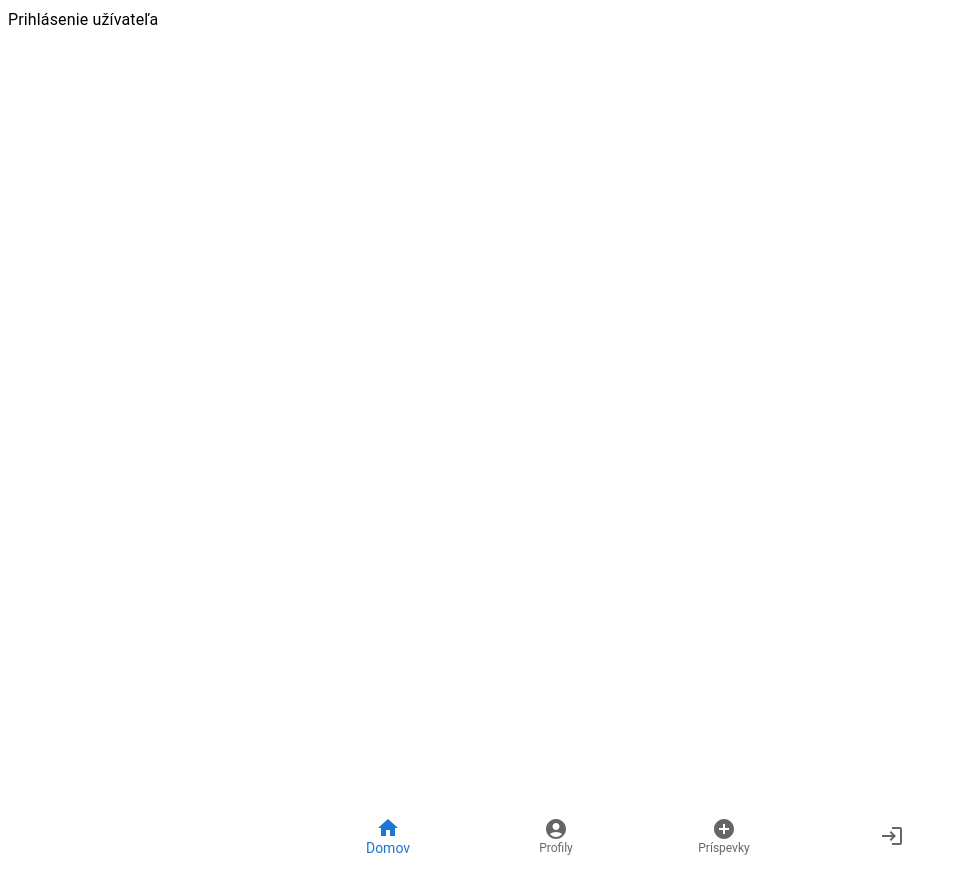
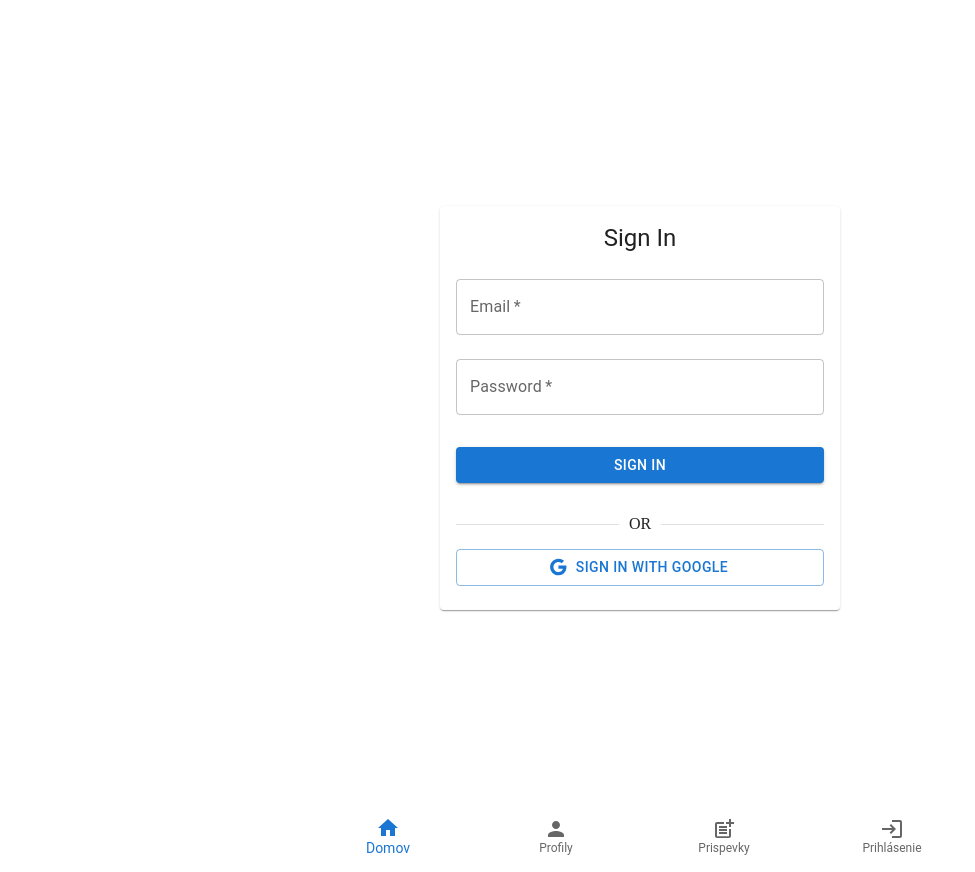
Before and after one commit to KubanMichal/snap-zoska, a Next.js app: page /auth/prihlasenie in a window 1280 px wide. Shown: the whole page, without its empty margins (0-975 px from the left). Built offline with nearby package versions, Linux system fonts and the light colour scheme; no server answers.

Commit message:
opraveny_navbar

```diff
--- a/src/app/auth/prihlasenie/page.tsx
+++ b/src/app/auth/prihlasenie/page.tsx
@@ -1,14 +1,103 @@
-// src/app/auth/prihlasenie/page.tsx
+'use client'
 
-import Typography from "@mui/material/Typography";
+import { useState } from 'react'
+import { signIn } from 'next-auth/react'
+import { useRouter } from 'next/navigation'
+import {
+  Button,
+  TextField,
+  Card,
+  CardContent,
+  Typography,
+  Divider,
+  Box
+} from '@mui/material'
+import GoogleIcon from '@mui/icons-material/Google'
 
-export const metadata = { title: "Prihlásenie užívateľa | ZoškaSnap" };
+export default function SignInPage() {
+  const [email, setEmail] = useState('')
+  const [password, setPassword] = useState('')
+  const [error, setError] = useState('')
+  const router = useRouter()
 
-export default function SignIn() {
+  const handleEmailSignIn = async (e: React.FormEvent) => {
+    e.preventDefault()
+    setError('')
+
+    try {
+      const result = await signIn('credentials', {
+        redirect: false,
+        email,
+        password,
+      })
+
+      if (result?.error) {
+        setError('Invalid email or password')
+      } else {
+        router.push('/')
+      }
+    } catch (err) {
+      setError('An error occurred. Please try again.')
+    }
+  }
+
+  const handleGoogleSignIn = () => {
+    signIn('google', { callbackUrl: '/' })
+  }
 
   return (
-
-      <Typography> Prihlásenie užívateľa </Typography>
-
-  );
+    <Box sx={{ display: 'flex', justifyContent: 'center', alignItems: 'center', minHeight: '100vh' }}>
+      <Card sx={{ maxWidth: 400, width: '100%' }}>
+        <CardContent>
+          <Typography gutterBottom variant="h5" component="div" align="center">
+            Sign In
+          </Typography>
+          <form onSubmit={handleEmailSignIn}>
+            <TextField
+              fullWidth
+              label="Email"
+              variant="outlined"
+              margin="normal"
+              value={email}
+              onChange={(e) => setEmail(e.target.value)}
+              required
+            />
+            <TextField
+              fullWidth
+              label="Password"
+              type="password"
+              variant="outlined"
+              margin="normal"
+              value={password}
+              onChange={(e) => setPassword(e.target.value)}
+              required
+            />
+            {error && (
+              <Typography color="error" variant="body2" align="center" sx={{ mt: 2 }}>
+                {error}
+              </Typography>
+            )}
+            <Button
+              type="submit"
+              fullWidth
+              variant="contained"
+              color="primary"
+              sx={{ mt: 3, mb: 2 }}
+            >
+              Sign In
+            </Button>
+          </form>
+          <Divider sx={{ my: 2 }}>OR</Divider>
+          <Button
+            variant="outlined"
+            startIcon={<GoogleIcon />}
+            onClick={handleGoogleSignIn}
+            fullWidth
+          >
+            Sign in with Google
+          </Button>
+        </CardContent>
+      </Card>
+    </Box>
+  )
 }
--- a/src/components/NavBar.tsx
+++ b/src/components/NavBar.tsx
@@ -1,65 +1,75 @@
-// /src/components/Navbar.tsx
-"use client";
+'use client'
 
-import * as React from 'react';
-import { BottomNavigation, BottomNavigationAction, Box } from '@mui/material';
-import HomeIcon from '@mui/icons-material/Home';
-import AccountCircleIcon from '@mui/icons-material/AccountCircle';
-import AddCircleIcon from '@mui/icons-material/AddCircle';
-import LoginIcon from '@mui/icons-material/Login';
-//import AppRegistrationIcon from '@mui/icons-material/AppRegistration';
-import LogoutIcon from '@mui/icons-material/Logout';
-import { useRouter } from 'next/navigation';
-import { useSession, signIn, signOut } from 'next-auth/react';
+import * as React from 'react'
+import { useSession } from 'next-auth/react'
+import BottomNavigation from '@mui/material/BottomNavigation'
+import BottomNavigationAction from '@mui/material/BottomNavigationAction'
+import HomeIcon from '@mui/icons-material/Home'
+import PersonIcon from '@mui/icons-material/Person'
+import PostAddIcon from '@mui/icons-material/PostAdd'
+import LoginIcon from '@mui/icons-material/Login'
+import LogoutIcon from '@mui/icons-material/Logout'
+import Link from 'next/link'
 
-export default function Navbar() {
-  const [value, setValue] = React.useState('/');
-  const router = useRouter();
-  const { data: session } = useSession();
+export default function NavBar() {
+  const [value, setValue] = React.useState('Domov')
+  const { data: session } = useSession()
 
-  const handleNavigation = (event: React.SyntheticEvent, newValue: string) => {
-    setValue(newValue);
-    router.push(newValue);
-  };
-
-  const handleLogin = () => {
-    signIn('google');
-  };
-
-  const handleLogout = () => {
-    signOut();
-    setValue('/'); // Redirect to home or any other page after logout
-  };
+  const handleChange = (event: React.SyntheticEvent, newValue: string) => {
+    setValue(newValue)
+  }
 
   return (
-    <Box sx={{ width: '100%' }}>
     <BottomNavigation
+      sx={{
+        width: '100%',
+        maxWidth: 700,
+        margin: '0 auto',
+        justifyContent: 'center',
+      }}
+      value={value}
+      onChange={handleChange}
       showLabels
-        value={value}
-        onChange={handleNavigation}
-        sx={{ '.Mui-selected': { fontSize: '0.875rem' } }}
     >
-        <BottomNavigationAction label="Domov" value="/" icon={<HomeIcon />} />
-        <BottomNavigationAction label="Profily" value="/profil" icon={<AccountCircleIcon />} />
-        <BottomNavigationAction label="Príspevky" value="/prispevok" icon={<AddCircleIcon />} />
-
-        {!session ? (
-          <>
+      <BottomNavigationAction
+        label="Domov"
+        value="Domov"
+        icon={<HomeIcon />}
+        component={Link}
+        href="/"
+      />
+      <BottomNavigationAction
+        label="Profily"
+        value="Profily"
+        icon={<PersonIcon />}
+        component={Link}
+        href="/profil"
+      />
+      <BottomNavigationAction
+        label="Prispevky"
+        value="Prispevky"
+        icon={<PostAddIcon />}
+        component={Link}
+        href="/prispevok"
+      />
+      {session  ? (
+        <BottomNavigationAction
+          label="Odhlásenie"
+          value="Odhlasenie"
+          icon={<LogoutIcon />}
+          component={Link}
+          href="/auth/odhlasenie"
+        />
+      ) : (
           <BottomNavigationAction
             label="Prihlásenie"
-              //value="/auth/prihlasenie"
+            value="Prihlasenie"
             icon={<LoginIcon />}
-              onClick={handleLogin}
+            component={Link}
+            href="/auth/prihlasenie"
           />
-          </>
-        ) : (
-          <BottomNavigationAction
-            label="Odhlásiť"
-            icon={<LogoutIcon />}
-            onClick={handleLogout}
-          />
+
       )}
     </BottomNavigation>
-    </Box>
-  );
+  )
 }
```
Also changed, not shown: src/app/auth/odhlasenie/page.tsx (+31 -10 lines), src/app/auth/prihlasenie/page_s.tsx (added, +14 -0 lines), src/components/NavBar_s.tsx (added, +65 -0 lines). Lines whose indentation alone changed are shown as unchanged.
